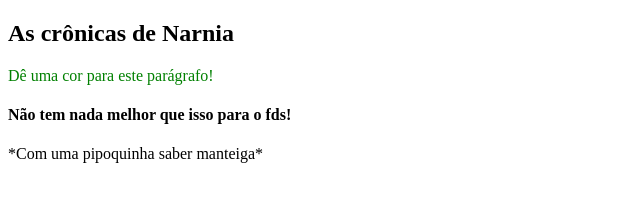
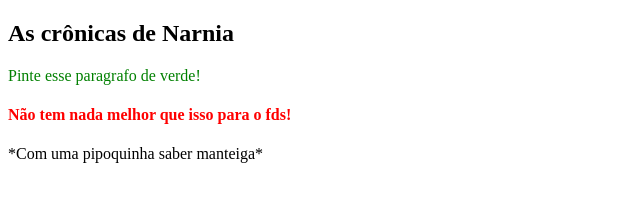
Before and after one commit to lucasfernandes20/trybe-exercises, a plain HTML site: page bloco_5/dia_1/index.html in a window 1280 px wide. Shown: the whole page, without its empty margins (0-640 px from the left). Drawn offline with Linux system fonts and the light colour scheme.

Commit message:
Finaliza primeiro exercicio dia 5.1 - DOM

```diff
--- a/bloco_5/dia_1/index.html
+++ b/bloco_5/dia_1/index.html
@@ -3,20 +3,32 @@ Recupere o elemento que contém o título da página e faça algo com ele, como
 Agora recupere o segundo parágrafo e use sua criatividade para alterá-lo.
 Por fim, recupere o subtítulo e altere-o também. -->
 
+<!-- Utilizando o mesmo template de exercício anterior:
+Adicione uma classe igual para os dois parágrafos.
+Recupere os seus parágrafos via código JavaScript , usando a função getElementsByClassName ;
+Altere algum estilo do primeiro deles.
+Recupere o subtítulo e altere a cor dele usando a função getElementsByTagName . -->
+
 <!DOCTYPE html>
 <html>
   <body>
     <h2 id="page-title">Título</h2>
-    <p id="paragraph">Dê uma cor para este parágrafo!</p>
+    <p class='paragrafos' id="paragraph">Dê uma cor para este parágrafo!</p>
     <h4 id="subtitle">Subtítulo</h4>
-    <p id="second-paragraph">Segundo parágrafo!</p>
+    <p class='paragrafos' id="second-paragraph">Segundo parágrafo!</p>
 
     <script>
         document.getElementById('page-title').innerText = 'As crônicas de Narnia';
-        document.getElementById('second-paragraph').innerText = '*Com uma pipoquinha saber manteiga*'
-        document.getElementById('subtitle').innerText = 'Não tem nada melhor que isso para o fds!'
-      var paragraph = document.getElementById("paragraph");
-      paragraph.style.color = "green";
+        document.getElementById('second-paragraph').innerText = '*Com uma pipoquinha saber manteiga*';
+        document.getElementById('subtitle').innerText = 'Não tem nada melhor que isso para o fds!';
+        document.getElementsByClassName('paragrafos')[0].innerText = 'Pinte esse paragrafo de verde!';
+        var paragraph = document.getElementById("paragraph");
+         paragraph.style.color = "green";
+
+        let subtitulo = document.getElementsByTagName('h4')[0];
+        subtitulo.style.color = 'red';
+
+
     </script>
   </body>
 </html>
```
